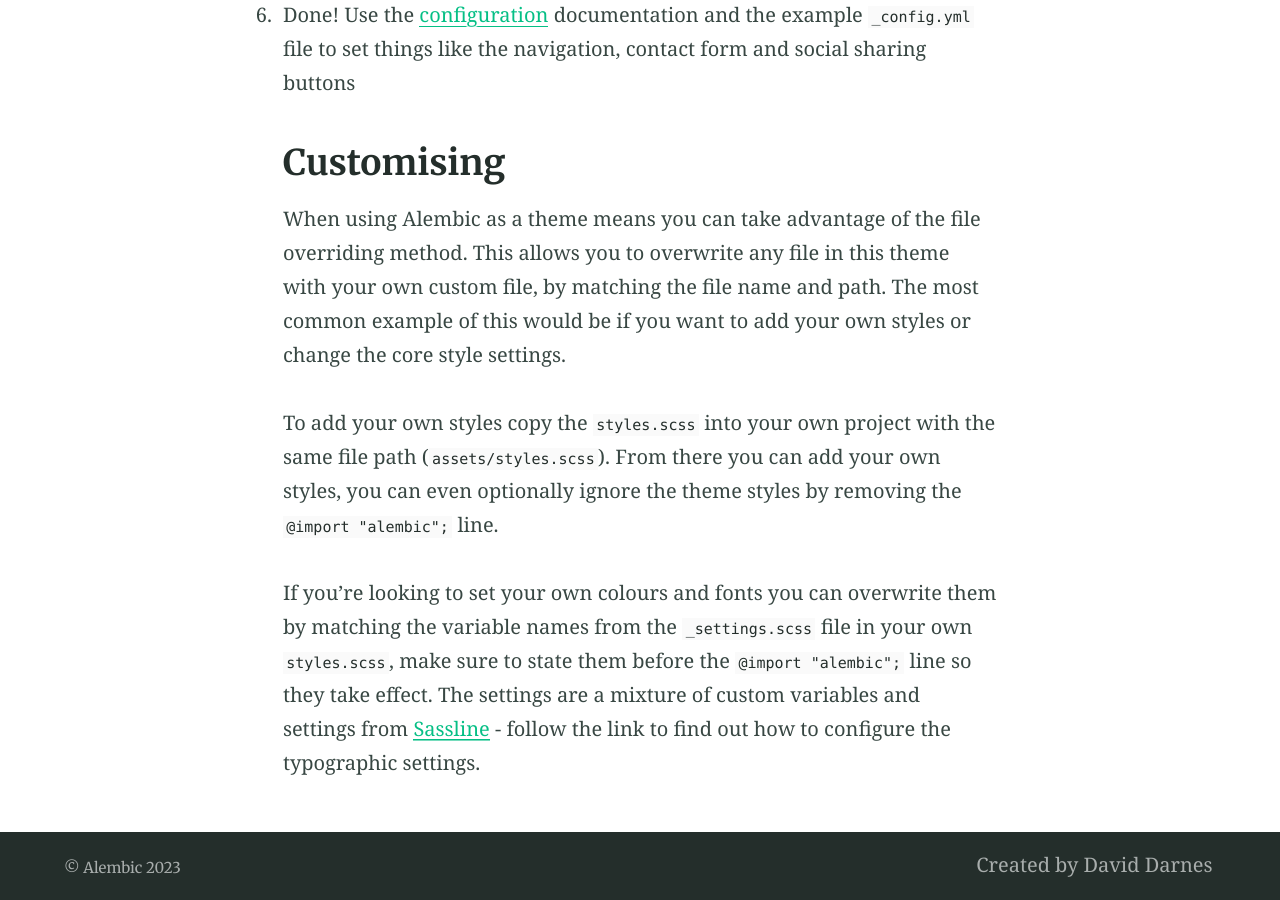
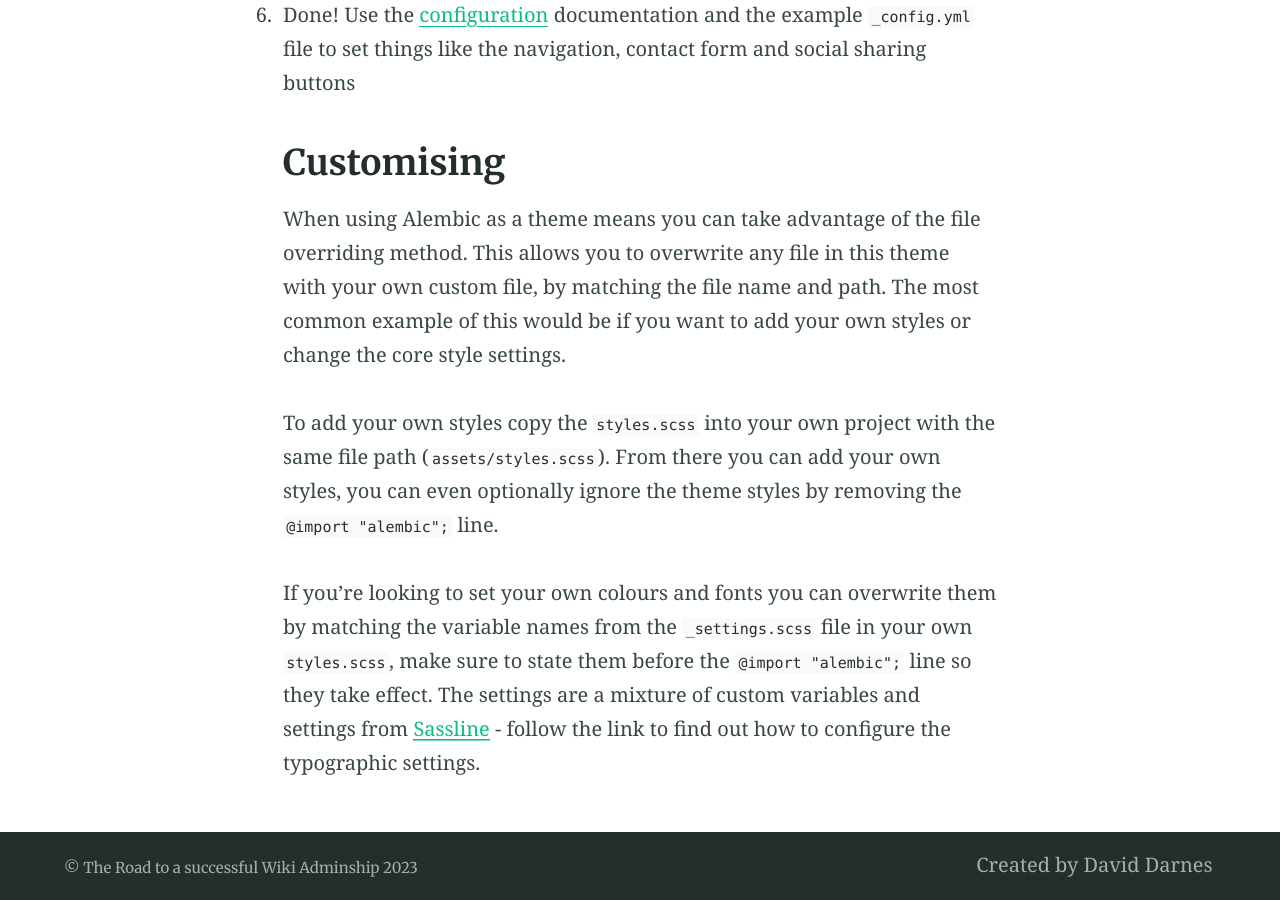
Before and after one commit to Sakasy/sakasy.github.io, a Jekyll site: the page built from index.md, in a window 1280 px wide and 900 px high, scrolled down 4872 px. Built offline with Jekyll 4.4.1, drawn with Linux system fonts in a browser that asks for light colours.

Commit message:
Update _config.yml

```diff
--- a/_config.yml
+++ b/_config.yml
@@ -93,7 +93,7 @@
 # 7. Site settings
 encoding: utf-8 # Make sure the encoding is right
 lang: en-GB # Set the site language
-title: "Alembic" # Site name or title, also used in jekyll-seo-tag
+title: "The Road to a successful Wiki Adminship" # Site name or title, also used in jekyll-seo-tag
 logo: "/assets/logos/logo.svg" # Site logo, also used in jekyll-seo-tag
 description: "Alembic is a starting point for Jekyll projects. Rather than starting from scratch, this boilerplate is designed to get the ball rolling immediately" # Site description and default description, also used in jekyll-seo-tag
 url: "https://alembic.darn.es" # Site url, also used in jekyll-seo-tag
```
